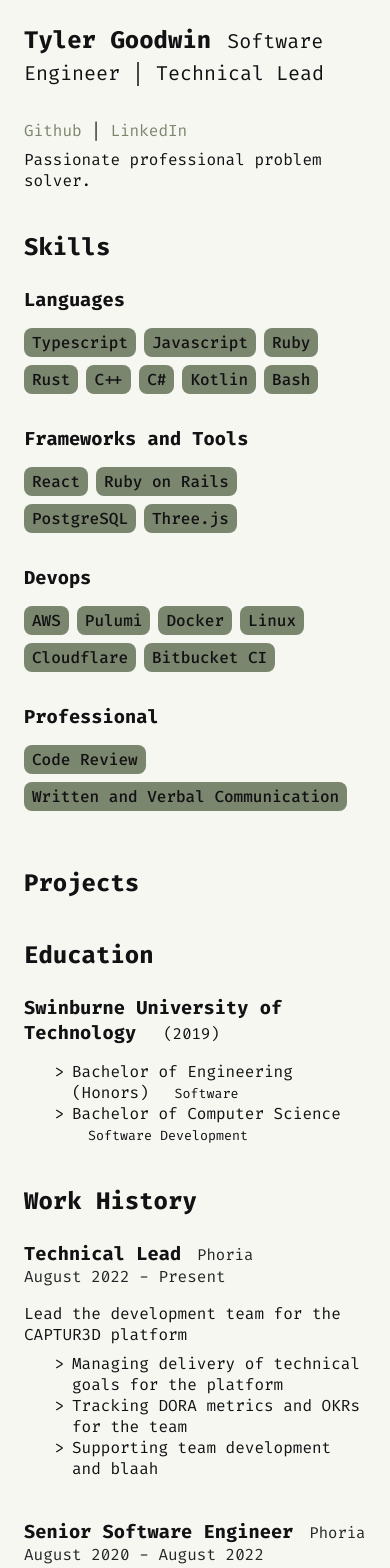
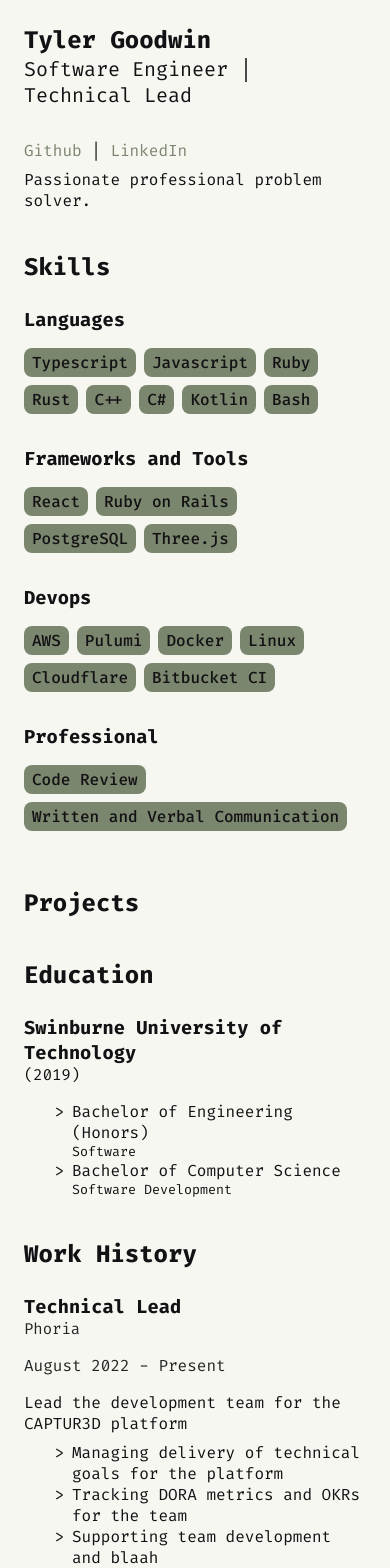
Before and after one commit to tyler-goodwin/resume, a Next.js app: page / in a window 390 px wide. Shown: the top 1568 px of the page. Built offline with nearby package versions, Linux system fonts and the light colour scheme.

Commit message:
Fix some mobile styles

```diff
--- a/src/components/WorkHistory.module.css
+++ b/src/components/WorkHistory.module.css
@@ -22,6 +22,13 @@
   margin-bottom: 0;
 }
 
+@media screen and (max-width: 600px) {
+  .header h3 {
+    flex-basis: 600px;
+    margin-bottom: 1rem;
+  }
+}
+
 .date {
   text-align: right;
   color: var(--accent-primary);
--- a/src/styles/globals.css
+++ b/src/styles/globals.css
@@ -78,6 +78,13 @@ small {
   font-weight: normal;
 }
 
+@media screen and (max-width: 600px) {
+  small {
+    display: block;
+    padding-left: 0;
+  }
+}
+
 section {
   margin-bottom: var(--section-margin);
 }
```
